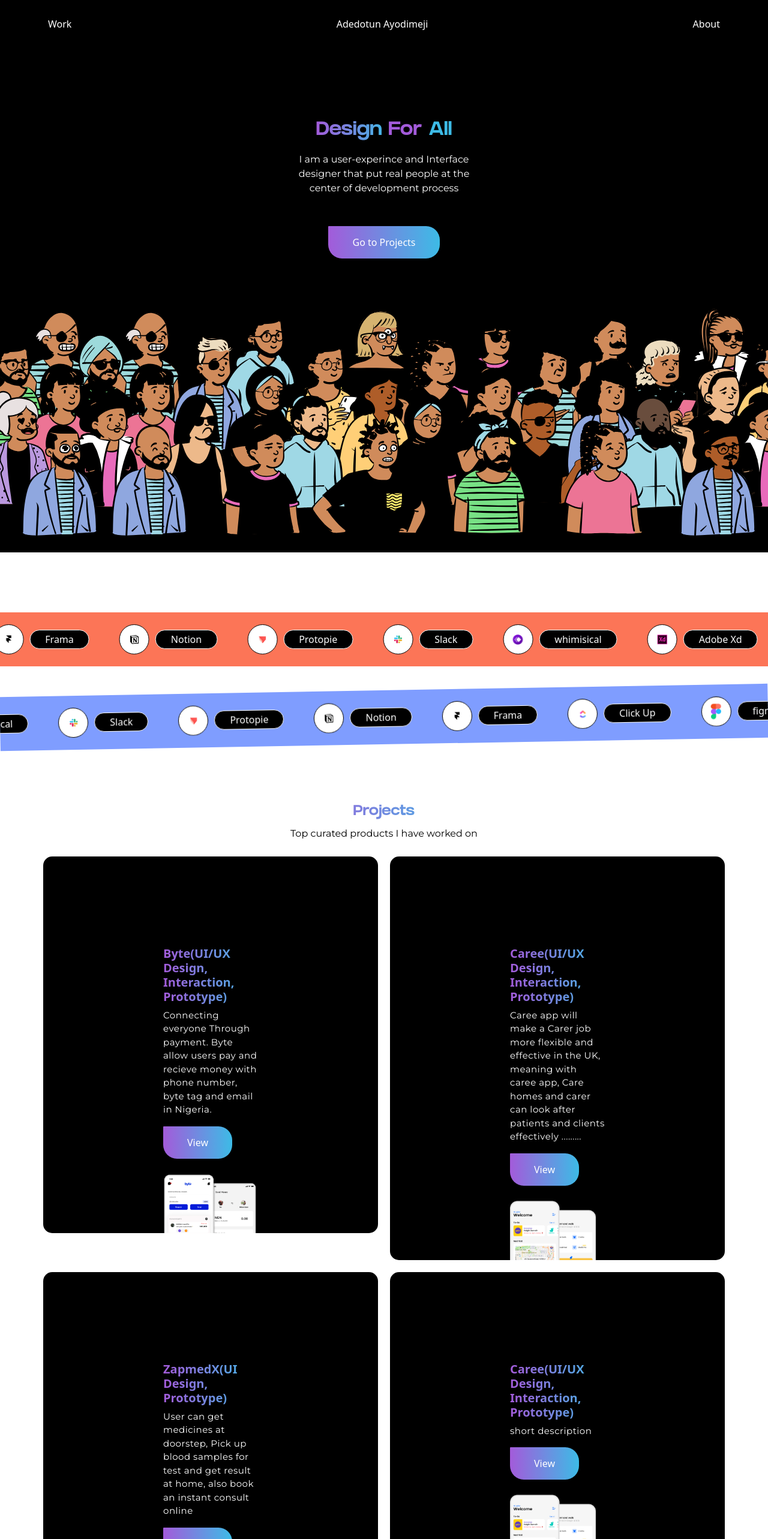
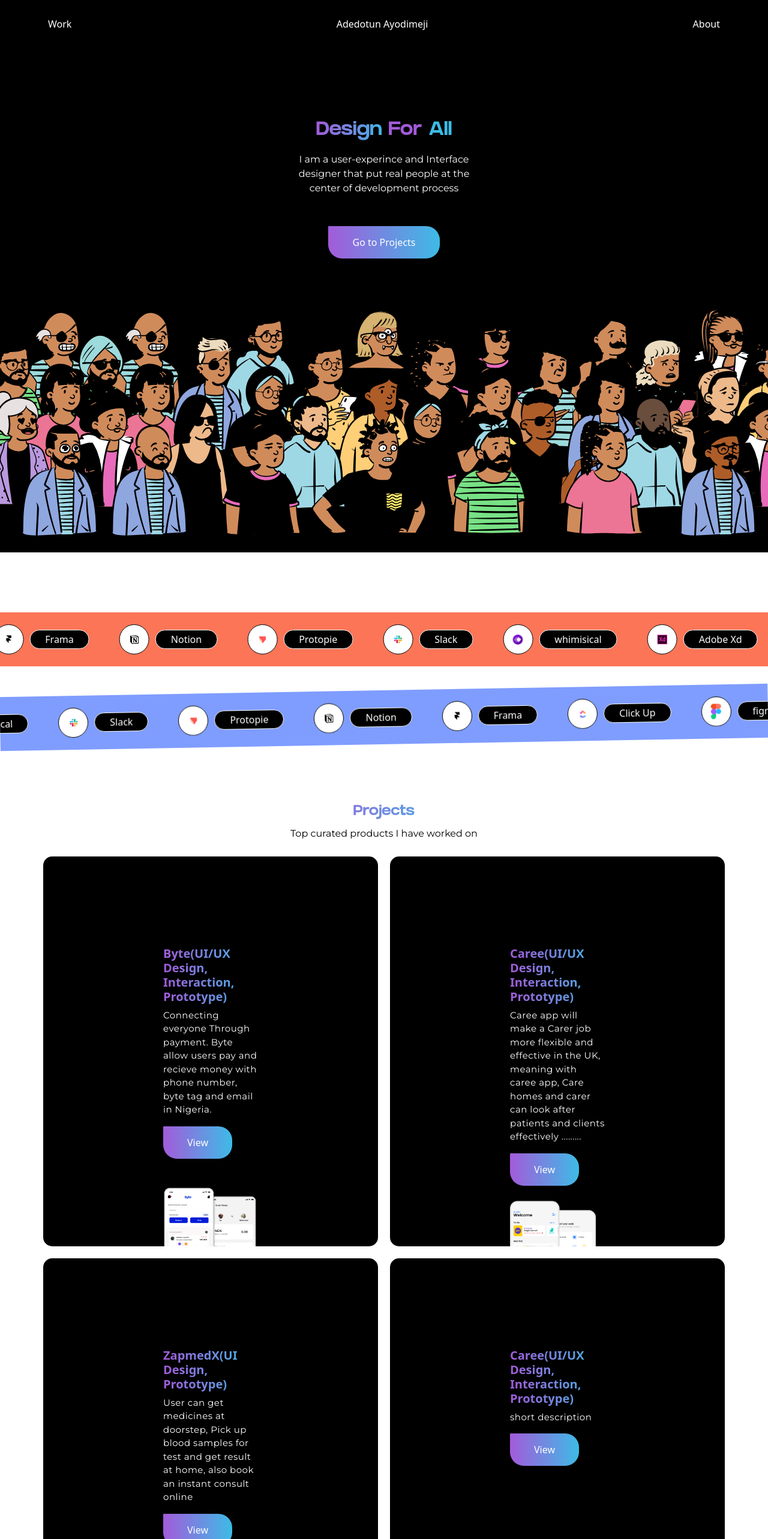
Before and after one commit to eduviereIsrael/dotun, a React (Create React App) app: page / in a window 1280 px wide. Shown: the top 2566 px of the page at 60% size. Built offline with nearby package versions, Linux system fonts and the light colour scheme.

Commit message:
work section

```diff
--- a/src/MainPage/mainpage.css
+++ b/src/MainPage/mainpage.css
@@ -179,6 +179,7 @@ h2{
     overflow: hidden;
     /* max-width: 700px; */
     border: none;
+    height: 650px;
     border-radius: 15px;
 }
 
```
